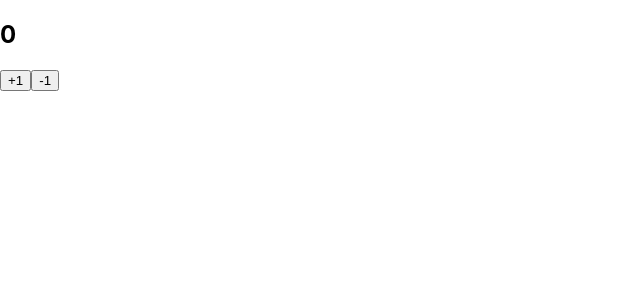
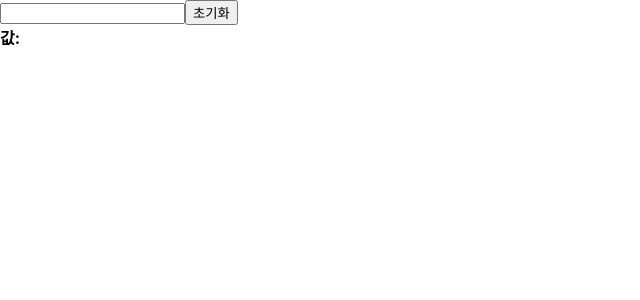
Before and after one commit to bwyoo1229/fc-react, a React (Create React App) app: page / in a window 1280 px wide. Shown: the top 300 px of the page, without its empty margins (0-640 px from the left). Built offline with nearby package versions, Linux system fonts and the light colour scheme.

Commit message:
input 상태 관리하기

```diff
--- a/src/App.js
+++ b/src/App.js
@@ -1,8 +1,8 @@
 import React from 'react';
-import Counter from './Counter.js';
+import InputSample from './InputSample';
 
 function App() {
-  return <Counter />;
+  return <InputSample />;
 }
 
 export default App;
--- /dev/null
+++ b/src/InputSample.js
@@ -0,0 +1,24 @@
+import React, { useState } from 'react';
+
+function InputSample() {
+  const [text, setText] = useState(' ');
+  const onChange = (e) => {
+    setText(e.target.value);
+  };
+  const onReset = () => {
+    setText(' ');
+  };
+
+  return (
+    <div>
+      <input onChange={onChange} value={text} />
+      <button onClick={onReset}>초기화</button>
+      <div>
+        <b>값: </b>
+        {text}
+      </div>
+    </div>
+  );
+}
+
+export default InputSample;
--- a/src/index.js
+++ b/src/index.js
@@ -8,7 +8,7 @@
   <React.StrictMode>
     <App />
   </React.StrictMode>,
-  document.getElementById('root')
+  document.getElementById('root'),
 );
 
 // If you want to start measuring performance in your app, pass a function
```
Also changed, not shown: 1 other file (tests, documents, lock files or other folders).
